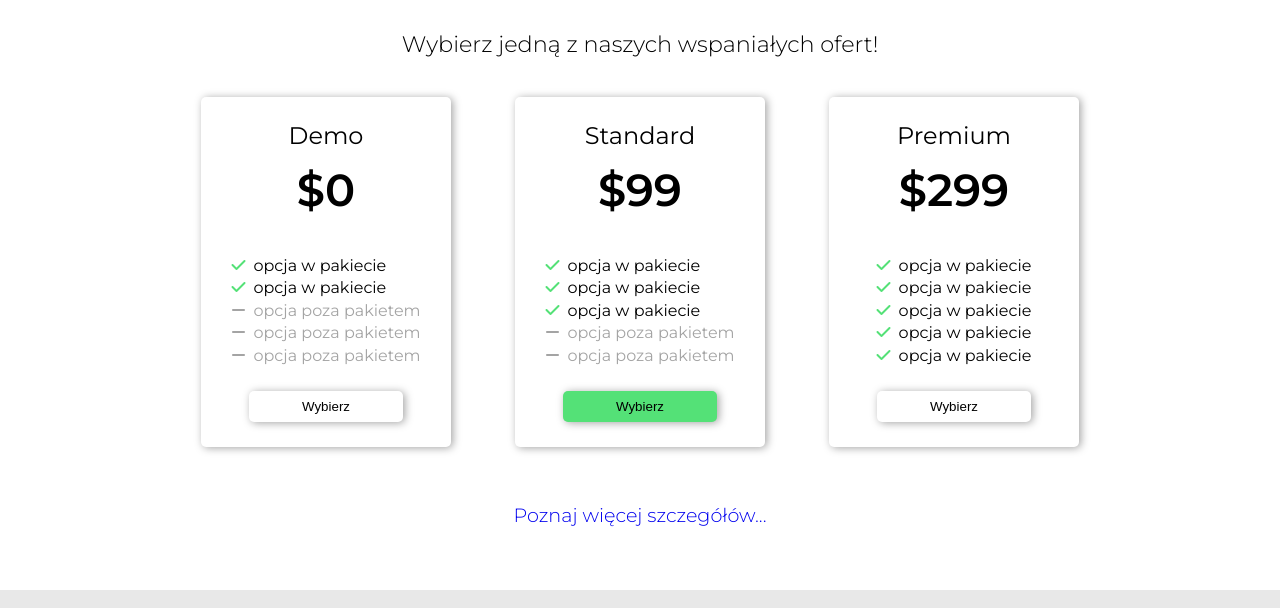
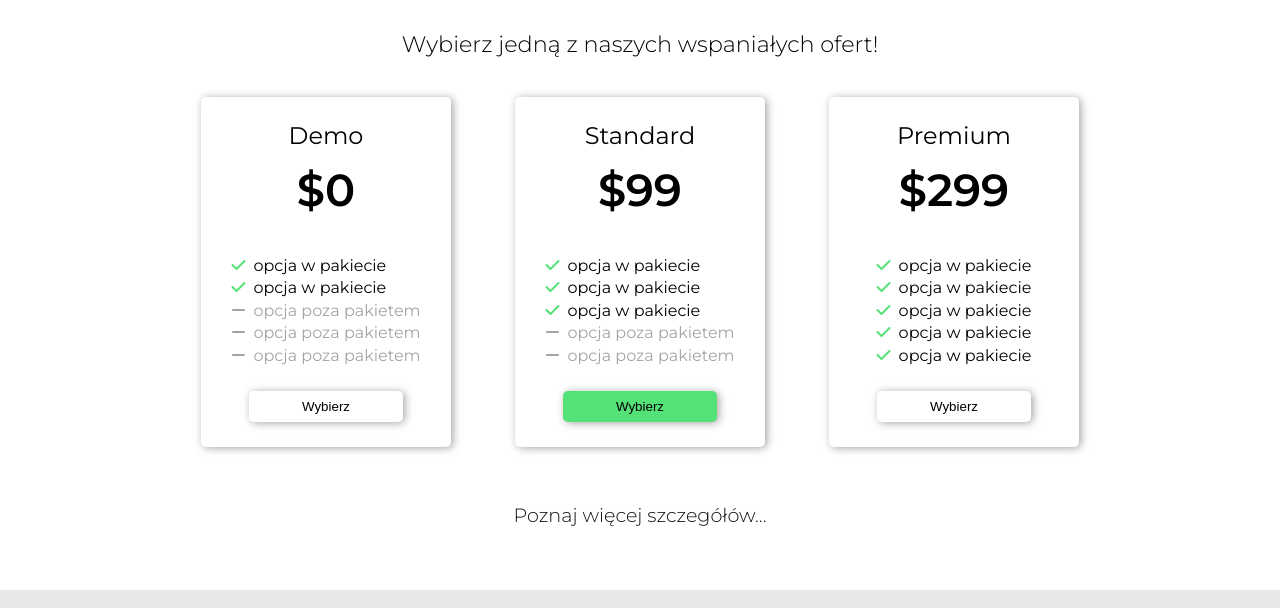
Before and after one commit to evelina-di/forest-website, a website: page index.html in a window 1280 px wide. Shown: the part 1257-1865 px from the top of the page. Drawn offline with Linux system fonts and the light colour scheme.

Commit message:
kolor linkow

```diff
--- a/src/sass/main.scss
+++ b/src/sass/main.scss
@@ -40,6 +40,7 @@ p {
 
 a {
 	text-decoration: none;
+	color: $black;
 }
 
 .wrapper {
```
Also changed, not shown: dist/css/main.min.css.
